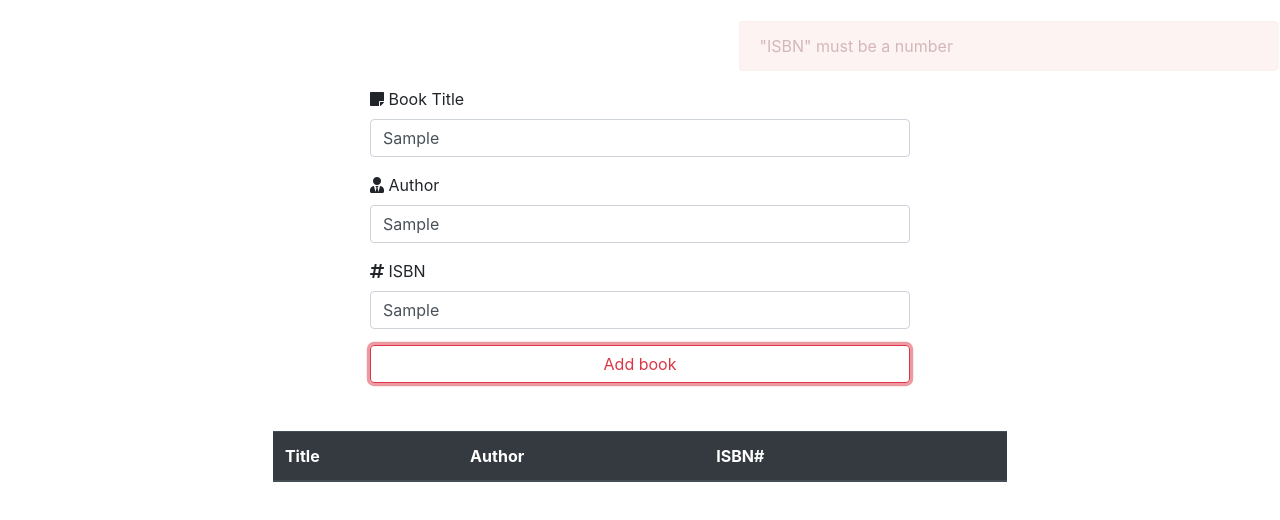
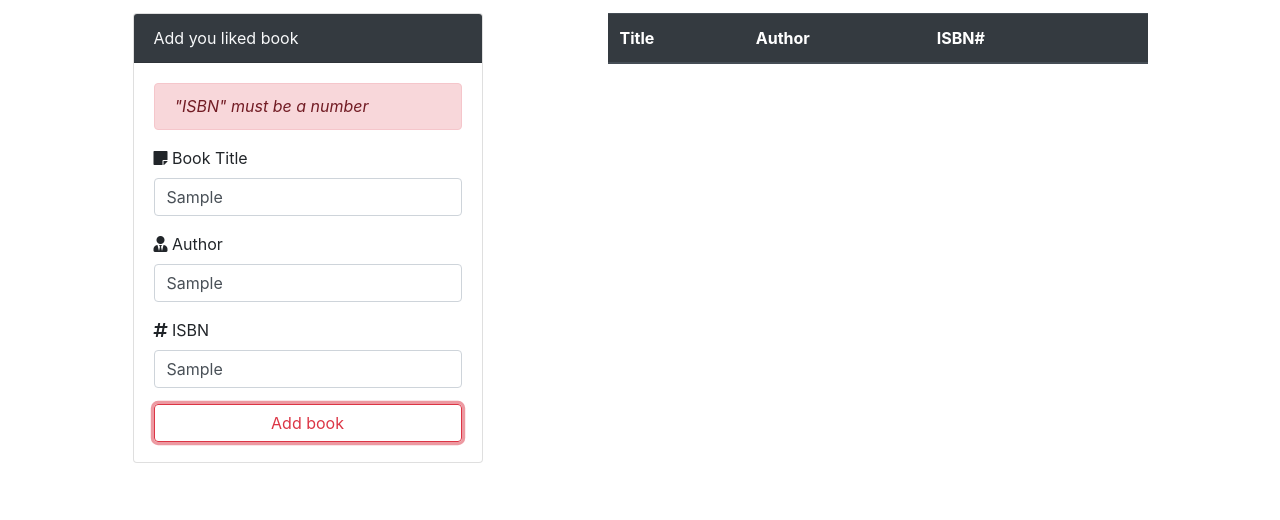
Before and after one commit to mrSerhi/book-list, a website built with webpack: page src/index.html in a window 1280 px wide. Both pictures are taken after typing "Sample", "Sample", "Sample" into the empty fields and a click on the input "Add book". Shown: the part 118-638 px from the top of the page. Built offline with nearby package versions, Linux system fonts and the light colour scheme.

Commit message:
fix: change tepmlate

```diff
--- a/src/index.html
+++ b/src/index.html
@@ -19,13 +19,19 @@
     <!-- book selector -->
     <section id="book-app">
       <div class="container">
-        <h1 class="display-4 text-capitalize text-center mt-5">
+        <h1 class="display-4 text-capitalize text-center mt-5 book-app__header">
           <i class="fas fa-book-open text-danger"></i>
           my <span class="text-danger">book</span> list
         </h1>
+
         <!-- book form -->
-        <div class="row">
-          <div class="col-md-6 mx-auto mt-3">
+        <div class="row mt-3">
+          <div class="col-md-4 mx-auto">
+            <div class="card">
+              <div class="card-header bg-dark text-light">
+                Add you liked book
+              </div>
+              <div class="card-body bg-muted">
                 <form id="book-form">
                   <div class="form-group">
                     <label for="book-title">
@@ -69,28 +75,28 @@
               </div>
             </div>
           </div>
-    </section>
+          <!-- END book form -->
 
           <!-- section table of books -->
-    <section id="table-book">
-      <div class="row">
-        <div class="col-md-7 mx-auto">
-          <table class="table table-striped mt-5">
+          <div class="col-md-6 mx-auto">
+            <table class="table table-striped">
               <thead class="thead-dark">
                 <tr>
                   <th>Title</th>
                   <th>Author</th>
                   <th>ISBN#</th>
-                <!-- delete btn -->
-                <th></th>
+                  <th><!-- delete btn --></th>
                 </tr>
               </thead>
 
               <tbody id="book-list"></tbody>
             </table>
           </div>
+          <!-- END section table of books -->
+        </div>
       </div>
     </section>
+    <!-- END book selector -->
 
     <script src="<%= htmlWebpackPlugin.files.chunks.main.entry %>"></script>
   </body>
--- a/src/js/bookUI.js
+++ b/src/js/bookUI.js
@@ -33,6 +33,13 @@ class BookUI {
   static displayProcessMessage(errors, className, animStartName, AnimEndName) {
     const div = document.createElement("div");
     div.className = `alert alert-${className}`;
+    const style = {
+      fontSize: "1rem",
+      lineHeight: 1.3,
+      fontStyle: "italic"
+    };
+    Object.assign(div.style, style);
+
     if (errors) {
       div.classList.add("animated", animStartName);
       if (Array.isArray(errors)) {
@@ -47,7 +54,7 @@ class BookUI {
         setTimeout(() => {
           div.remove();
         }, 1000);
-      }, 2500);
+      }, 3000);
     }
   }
 
--- a/src/js/elements.js
+++ b/src/js/elements.js
@@ -7,7 +7,7 @@ export const Elements = {
   bookFormTitle: findElement("#book-title"),
   bookFormAuthor: findElement("#book-author"),
   bookFormIsbn: findElement("#book-isbn"),
-  // deleteBtn: findElement(".delete-book")
+  bookAppError: findElement(".error-message"),
   bookList: findElement("#book-list"),
   bookSubmit: findElement("#book-sumbit")
 };
```
Lines whose indentation alone changed are shown as unchanged.
